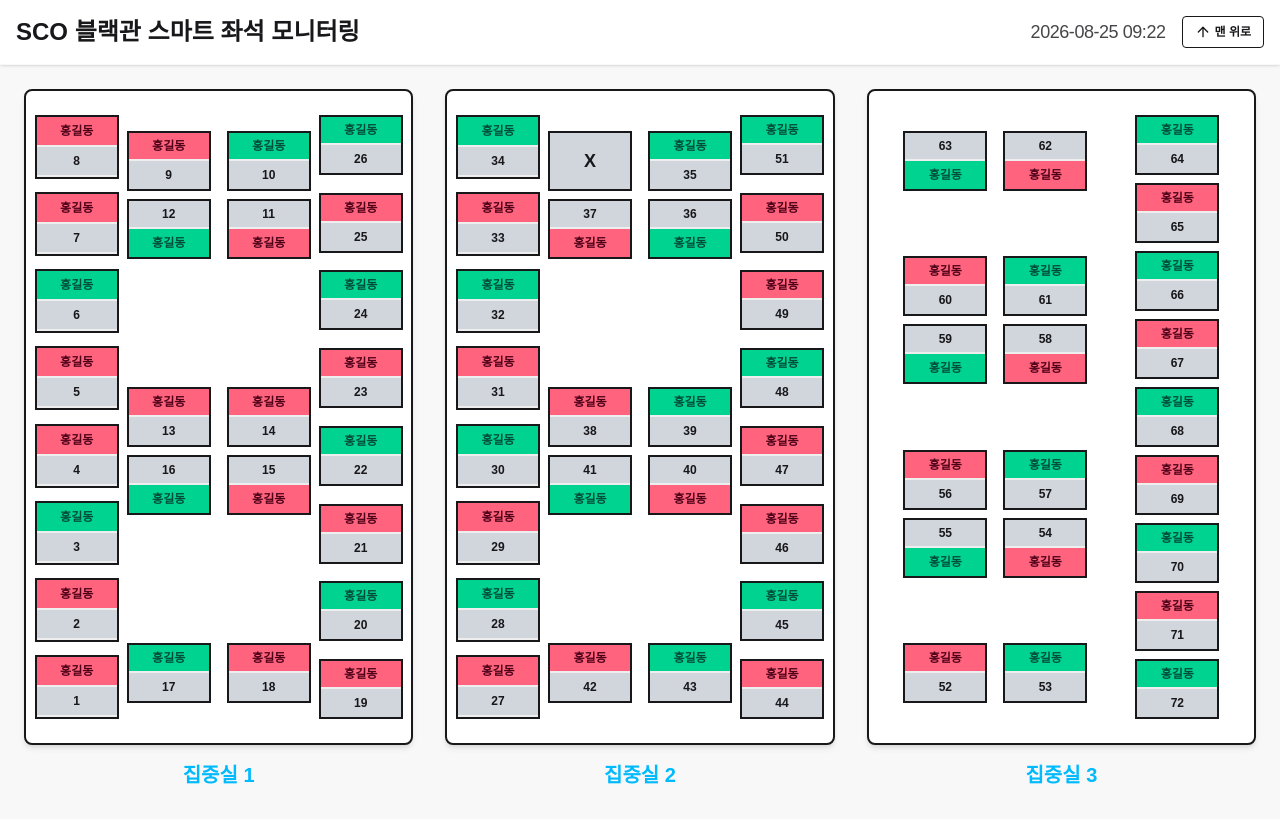
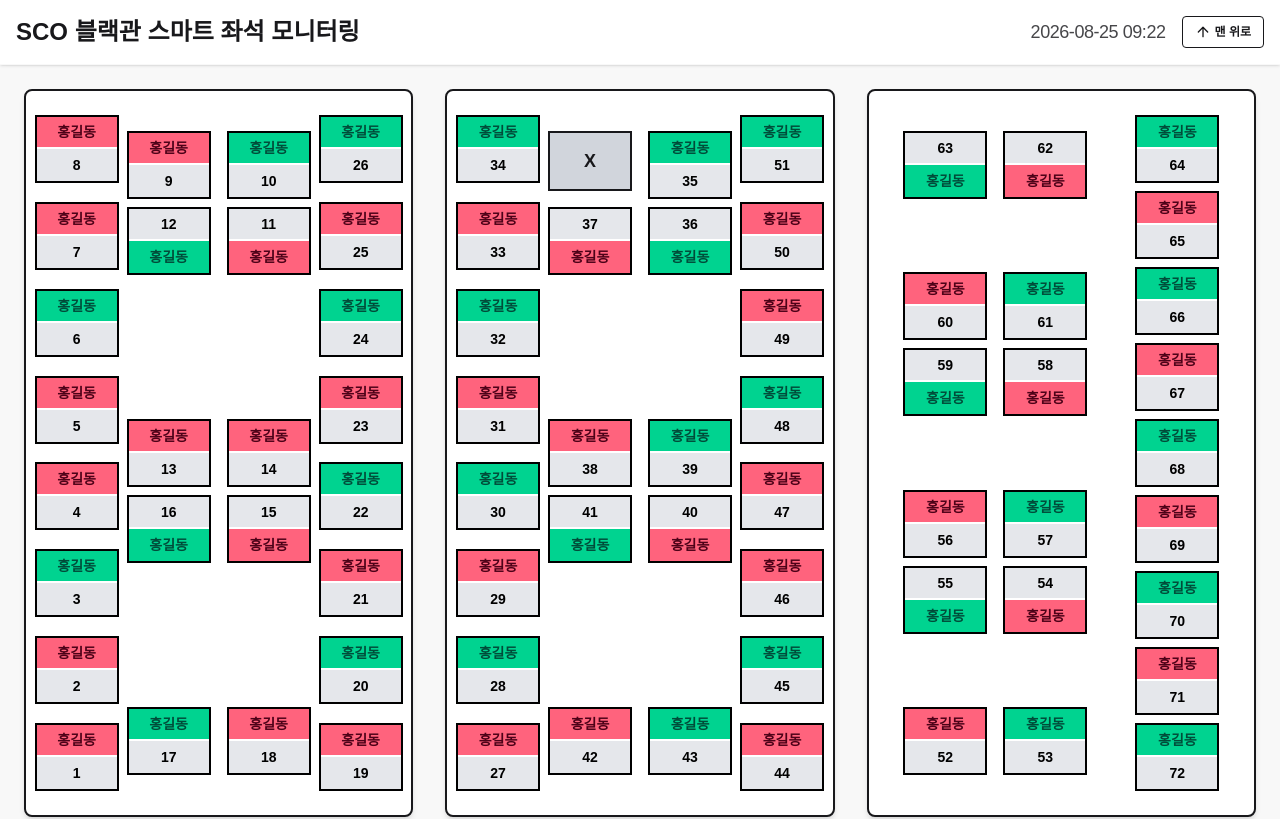
Before and after one commit to HKoiKoi/sco-black-seat-monitor, a React (Vite) app: page / in a window 1280 px wide. Shown: the top 819 px of the page. Built offline with nearby package versions, Linux system fonts and the light colour scheme; a web font is replaced by a local one.

Commit message:
♻️ refactor: App, Seat 반응형

```diff
--- a/src/App.tsx
+++ b/src/App.tsx
@@ -4,7 +4,7 @@ import FocusRoom1 from "@/components/room/FocusRoom1";
 import FocusRoom2 from "@/components/room/FocusRoom2";
 import FocusRoom3 from "@/components/room/FocusRoom3";
 import FocusRoom4 from "@/components/room/FocusRoom4";
-import LoungeZone from "./components/room/LoungeZone";
+import LoungeZone from "@/components/room/LoungeZone";
 
 const App: React.FC = () => {
   return (
@@ -13,38 +13,38 @@ const App: React.FC = () => {
       <Header />
 
       {/* 2. 메인 컨텐츠 영역 */}
-      <main className="flex-1 p-6 flex flex-col gap-6">
+      <main className="flex-1 p-6 flex flex-col gap-8">
         {/* 상단: 집중실 1, 2, 3 */}
-        <section className="grid grid-cols-1 lg:grid-cols-3 gap-8 w-full max-w-screen-3xl mx-auto items-stretch">
+        <section className="grid grid-cols-1 md:grid-cols-2 xl:grid-cols-3 gap-8 w-full max-w-screen-3xl mx-auto items-stretch">
           {/* 집중실 1 */}
-          <div className="flex flex-col items-center w-full h-full">
+          <div className="flex flex-col items-center w-full h-full min-w-0">
             <FocusRoom1 />
             <h2 className="text-xl font-bold mt-4 text-info">집중실 1</h2>
           </div>
 
           {/* 집중실 2 */}
-          <div className="flex flex-col items-center w-full h-full">
+          <div className="flex flex-col items-center w-full h-full min-w-0">
             <FocusRoom2 />
             <h2 className="text-xl font-bold mt-4 text-info">집중실 2</h2>
           </div>
 
           {/* 집중실 3 */}
-          <div className="flex flex-col items-center w-full h-full">
+          <div className="flex flex-col items-center w-full h-full min-w-0">
             <FocusRoom3 />
             <h2 className="text-xl font-bold mt-4 text-info">집중실 3</h2>
           </div>
         </section>
 
         {/* 하단: 라운지존, 집중실 4 */}
-        <section className="grid grid-cols-1 lg:grid-cols-2 gap-8 w-full max-w-screen-3xl mx-auto items-stretch mt-4">
+        <section className="grid grid-cols-1 xl:grid-cols-2 gap-8 w-full max-w-screen-3xl mx-auto items-stretch mt-4">
           {/* 라운지존 */}
-          <div className="flex flex-col items-center w-full h-full">
+          <div className="flex flex-col items-center w-full h-full min-w-0">
             <LoungeZone />
             <h2 className="text-xl font-bold mt-4 text-info">라운지존</h2>
           </div>
 
           {/* 집중실 4 */}
-          <div className="flex flex-col items-center w-full h-full">
+          <div className="flex flex-col items-center w-full h-full min-w-0">
             <FocusRoom4 />
             <h2 className="text-xl font-bold mt-4 text-info">집중실 4</h2>
           </div>
--- a/src/components/seat/Seat.tsx
+++ b/src/components/seat/Seat.tsx
@@ -25,16 +25,14 @@ const Seat: React.FC<SeatProps> = ({
   const isCenter = layout === "top" || layout === "bottom";
 
   // 1. 번호 박스
-  // 2xl 미만에서는 세로 배치에 어울리도록 넓게, 2xl 이상에서는 기존 규격(작은 정사각형) 적용
   const numBoxCenter =
-    "flex items-center justify-center bg-gray-300 text-base-content font-bold w-16 h-6 sm:w-20 sm:h-7 2xl:w-24 2xl:h-8 text-xs 2xl:text-sm";
+    "flex items-center justify-center bg-gray-200 text-black font-bold w-16 h-7 sm:w-20 sm:h-8 2xl:w-24 2xl:h-9 text-xs sm:text-sm";
   const numBoxSide =
-    "flex items-center justify-center bg-gray-300 text-base-content font-bold w-16 h-6 sm:w-20 sm:h-7 2xl:w-12 2xl:h-10 text-xs 2xl:text-sm";
+    "flex items-center justify-center bg-gray-200 text-black font-bold w-16 h-7 sm:w-20 sm:h-8 2xl:w-14 2xl:h-12 text-xs sm:text-sm";
 
   // 2. 이름 박스
-  // 2xl 미만에서는 세로 배치에 맞게 높이를 줄임
-  const nameBoxCenter = `flex items-center justify-center font-bold ${badgeColor} w-16 h-6 sm:w-20 sm:h-7 2xl:w-24 2xl:h-8 text-xs 2xl:text-sm`;
-  const nameBoxSide = `flex items-center justify-center font-bold ${badgeColor} w-16 h-6 sm:w-20 sm:h-7 2xl:w-24 2xl:h-10 text-xs 2xl:text-sm`;
+  const nameBoxCenter = `flex items-center justify-center font-bold text-black ${badgeColor} w-16 h-7 sm:w-20 sm:h-8 2xl:w-24 2xl:h-9 text-xs sm:text-sm`;
+  const nameBoxSide = `flex items-center justify-center font-bold text-black ${badgeColor} w-16 h-7 sm:w-20 sm:h-8 2xl:w-24 2xl:h-12 text-xs sm:text-sm`;
 
   const numBoxClass = isCenter ? numBoxCenter : numBoxSide;
   const nameBoxClass = isCenter ? nameBoxCenter : nameBoxSide;
@@ -44,30 +42,33 @@ const Seat: React.FC<SeatProps> = ({
 
   // 3. 전체 그룹 컨테이너
   const wrapperBase =
-    "flex cursor-pointer hover:opacity-80 transition-opacity border-2 overflow-hidden";
+    "flex shrink-0 w-max cursor-pointer hover:opacity-80 transition-opacity border-2 border-black overflow-hidden";
 
-  // 레이아웃에 따른 렌더링 분기
   if (layout === "left") {
     return (
-      // 2xl 미만: 세로(flex-col), 이름-번호 순(divide-y) / 2xl 이상: 가로(flex-row), 번호-이름 순(divide-x)
-      <div
-        className={`${wrapperBase} flex-col divide-y-2 2xl:flex-row 2xl:divide-y-0 2xl:divide-x-2 divide-base-300`}
-      >
-        {/* 2xl 미만에서는 이름이 위, 2xl 이상에서는 번호가 왼쪽 */}
-        <div className="2xl:hidden">{NameBox}</div>
-        <div className="hidden 2xl:block">{NumberBox}</div>
-
-        <div className="2xl:hidden">{NumberBox}</div>
-        <div className="hidden 2xl:block">{NameBox}</div>
-      </div>
+      <>
+        {/* 2xl 미만 */}
+        <div
+          className={`${wrapperBase} flex-col divide-y-2 divide-white 2xl:hidden`}
+        >
+          {NameBox}
+          {NumberBox}
+        </div>
+        {/* 2xl 이상 */}
+        <div
+          className={`${wrapperBase} hidden 2xl:flex flex-row divide-x-2 divide-white`}
+        >
+          {NumberBox}
+          {NameBox}
+        </div>
+      </>
     );
   }
 
   if (layout === "right") {
     return (
-      // 2xl 미만: 세로(flex-col), 이름-번호 순(divide-y) / 2xl 이상: 가로(flex-row), 이름-번호 순(divide-x)
       <div
-        className={`${wrapperBase} flex-col divide-y-2 2xl:flex-row 2xl:divide-y-0 2xl:divide-x-2 divide-base-300`}
+        className={`${wrapperBase} flex-col divide-y-2 2xl:flex-row 2xl:divide-y-0 2xl:divide-x-2 divide-white`}
       >
         {NameBox}
         {NumberBox}
@@ -76,9 +77,8 @@ const Seat: React.FC<SeatProps> = ({
   }
 
   if (layout === "top") {
-    // 가운데 상단 (이름-번호)는 모든 화면에서 세로 배치
     return (
-      <div className={`${wrapperBase} flex-col divide-y-2 divide-base-300`}>
+      <div className={`${wrapperBase} flex-col divide-y-2 divide-white`}>
         {NameBox}
         {NumberBox}
       </div>
@@ -86,9 +86,8 @@ const Seat: React.FC<SeatProps> = ({
   }
 
   if (layout === "bottom") {
-    // 가운데 하단 (번호-이름)은 모든 화면에서 세로 배치
     return (
-      <div className={`${wrapperBase} flex-col divide-y-2 divide-base-300`}>
+      <div className={`${wrapperBase} flex-col divide-y-2 divide-white`}>
         {NumberBox}
         {NameBox}
       </div>
```
